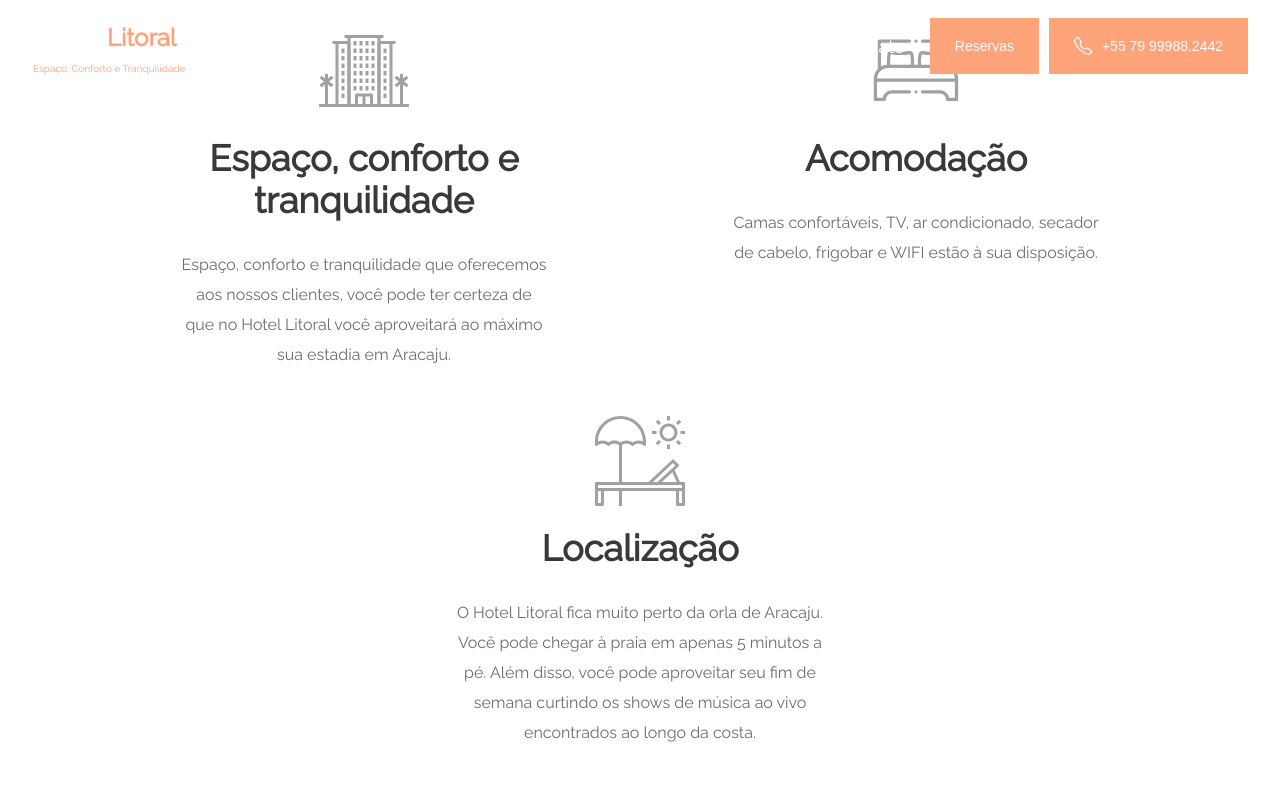
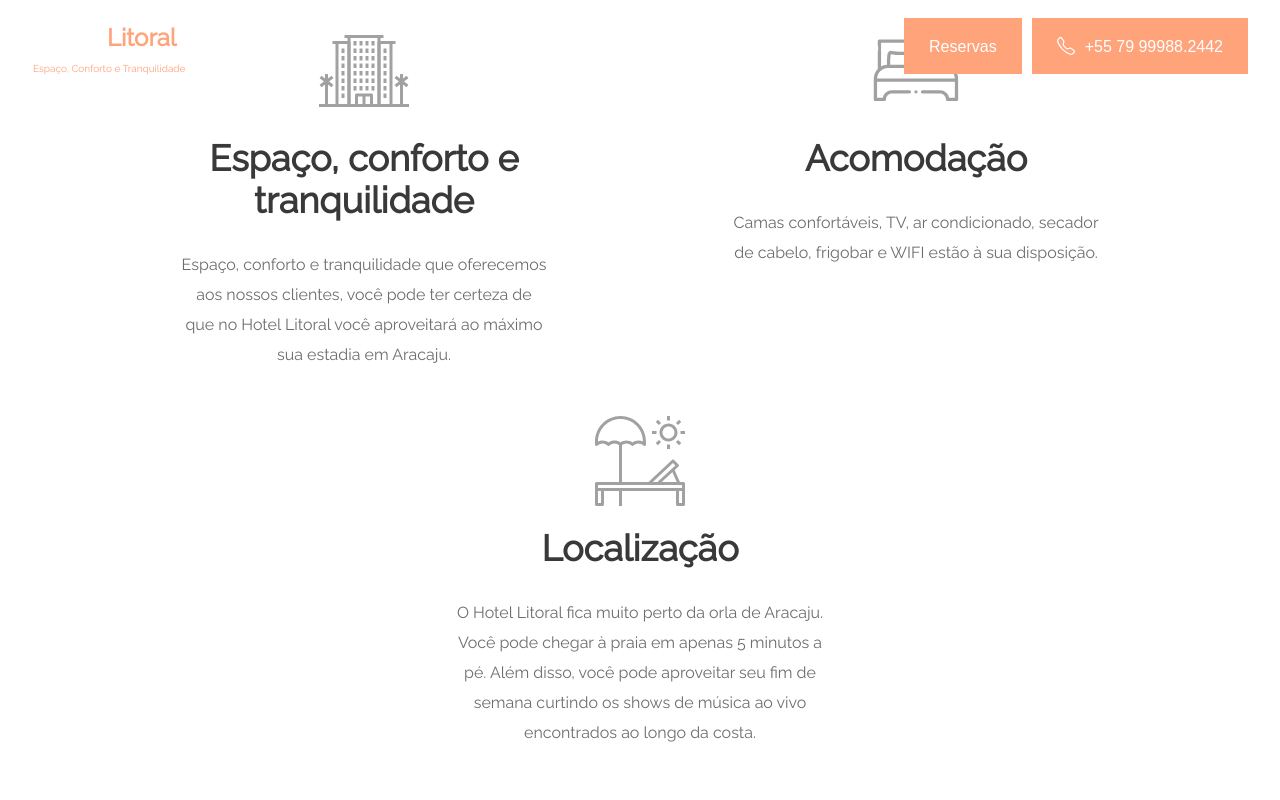
Before and after one commit to dev-lfchamorro/hotel-litoral, a React (Create React App) app: page / in a window 1280 px wide. Shown: the top 800 px of the page. Built offline with nearby package versions, Linux system fonts and the light colour scheme.

Commit message:
textSize property was added to Button component

```diff
--- a/src/components/Button/index.tsx
+++ b/src/components/Button/index.tsx
@@ -7,6 +7,7 @@ const Button: React.FC<ButtonProps> = ({
   iconPath,
   iconSize = 18,
   text,
+  textSize,
   onClick,
 }) => {
   const [imageLoaded, setImageLoaded] = useState(false);
@@ -32,7 +33,7 @@ const Button: React.FC<ButtonProps> = ({
           width={imageLoaded ? iconSize : 18}
         />
       )}
-      {text}
+      <span style={{ fontSize: textSize || 16 }}>{text}</span>
     </button>
   );
 };
--- a/src/components/Button/types/button-props.tsx
+++ b/src/components/Button/types/button-props.tsx
@@ -3,5 +3,6 @@ export type ButtonProps = {
   iconPath?: string;
   iconSize?: number;
   text: string;
+  textSize?: number;
   onClick?: () => void;
 };
```
